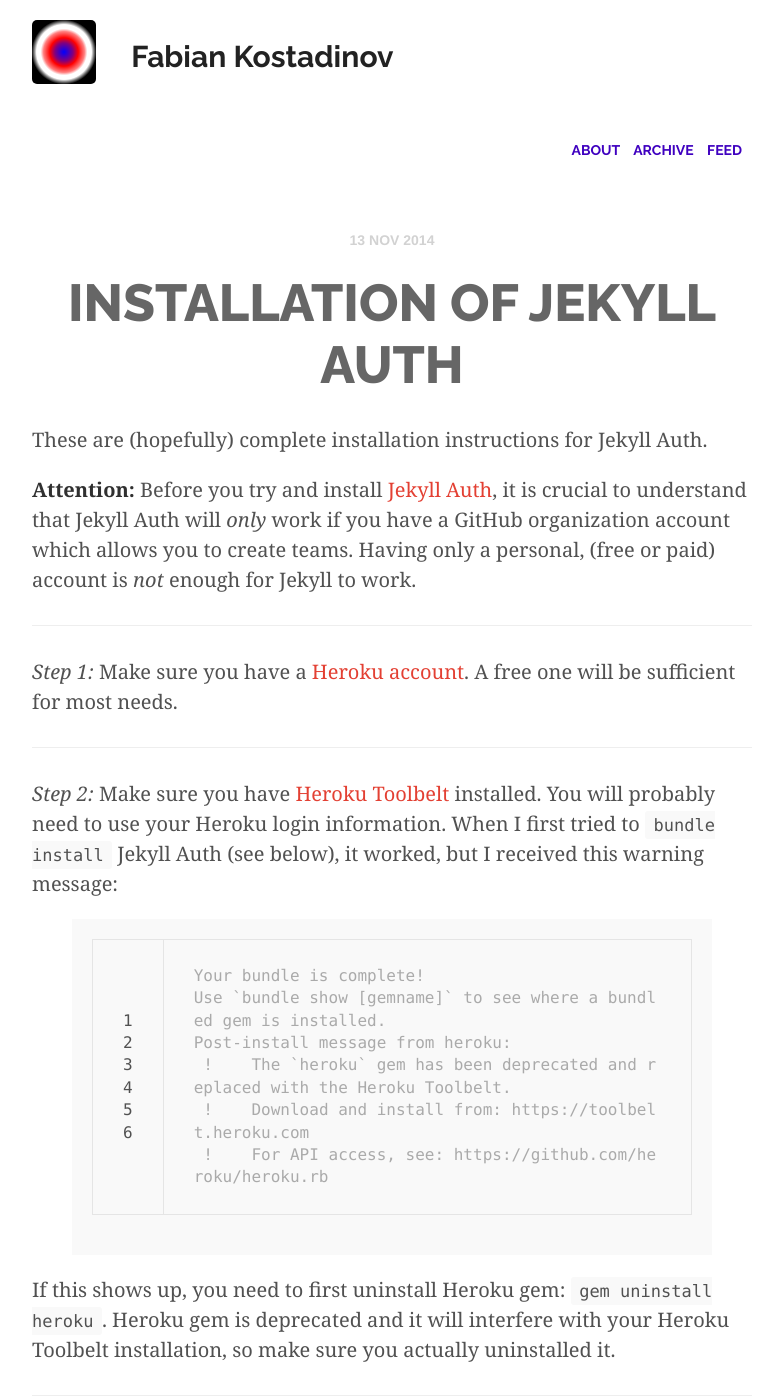
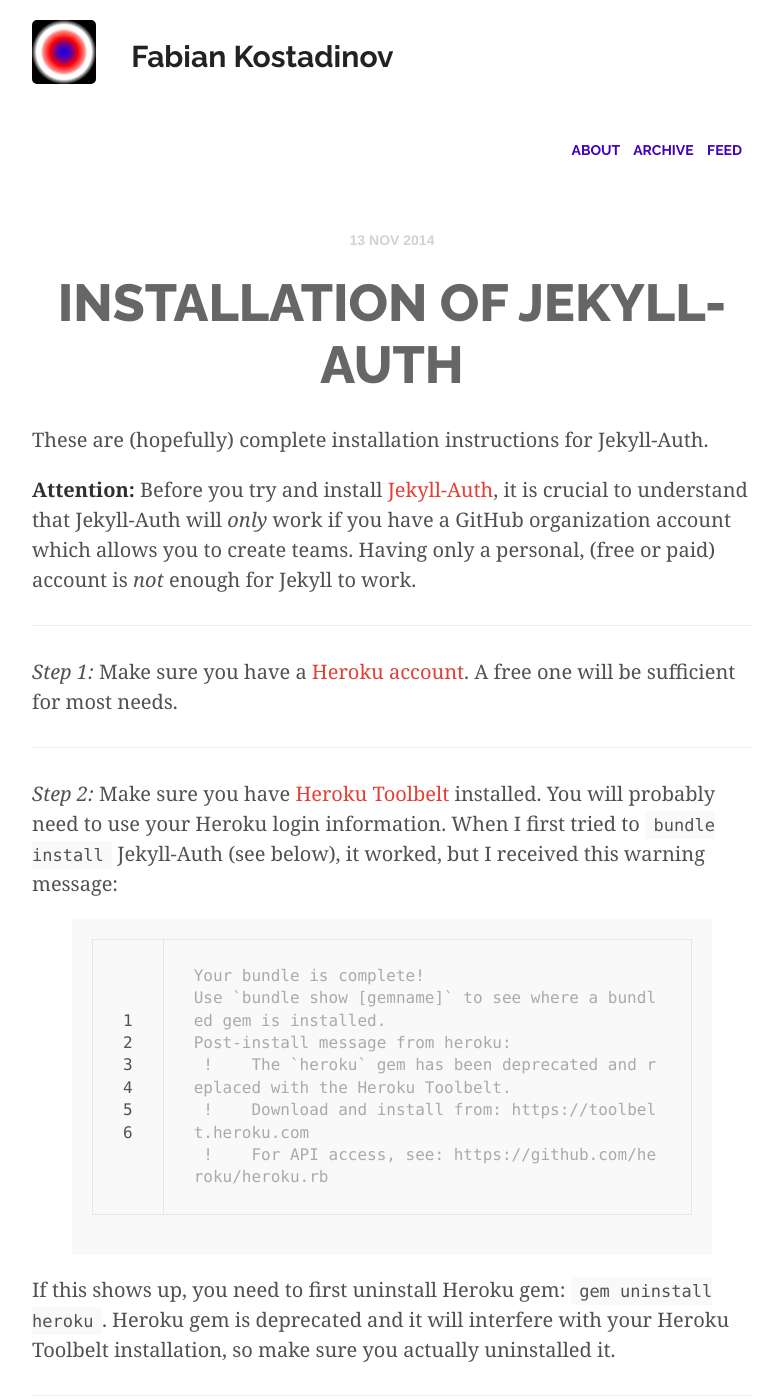
Before and after one commit to fabian-kostadinov/fabian-kostadinov.github.io, a Jekyll site: the page built from _posts/2014-11-13-installation-of-jekyll-auth.md, in a window 1280 px wide and 1400 px high. Shown: the whole window, without its empty margins (248-1031 px from the left). Built offline with Jekyll 4.4.1, drawn with Linux system fonts in a browser that asks for light colours; nearby versions of some CDN libraries; Markdown is read by kramdown in place of the engine named in the settings; some of the changed text lies outside the part shown.

```diff
--- a/_posts/2014-11-13-installation-of-jekyll-auth.md
+++ b/_posts/2014-11-13-installation-of-jekyll-auth.md
@@ -1,11 +1,11 @@
 ---
 layout: post
-title: Installation of Jekyll Auth
+title: Installation of Jekyll-Auth
 tags: [jekyll-auth]
 ---
-These are (hopefully) complete installation instructions for Jekyll Auth.
+These are (hopefully) complete installation instructions for Jekyll-Auth.
 
-__Attention:__ Before you try and install [Jekyll Auth](https://github.com/benbalter/jekyll-auth), it is crucial to understand that Jekyll Auth will _only_ work if you have a GitHub organization account which allows you to create teams. Having only a personal, (free or paid) account is _not_ enough for Jekyll to work.<!--more-->
+__Attention:__ Before you try and install [Jekyll-Auth](https://github.com/benbalter/jekyll-auth), it is crucial to understand that Jekyll-Auth will _only_ work if you have a GitHub organization account which allows you to create teams. Having only a personal, (free or paid) account is _not_ enough for Jekyll to work.<!--more-->
 
 ----
 
@@ -13,7 +13,7 @@ _Step 1:_ Make sure you have a [Heroku account](http://www.heroku.com). A free o
 
 ----
 
-_Step 2:_ Make sure you have [Heroku Toolbelt](https://toolbelt.heroku.com/) installed. You will probably need to use your Heroku login information. When I first tried to <code>bundle install</code> Jekyll Auth (see below), it worked, but I received this warning message:
+_Step 2:_ Make sure you have [Heroku Toolbelt](https://toolbelt.heroku.com/) installed. You will probably need to use your Heroku login information. When I first tried to <code>bundle install</code> Jekyll-Auth (see below), it worked, but I received this warning message:
 {% highlight console linenos %}
 Your bundle is complete!
 Use `bundle show [gemname]` to see where a bundled gem is installed.
@@ -52,7 +52,7 @@ All developers need to register their application before getting started. A regi
 
 ----
 
-_Step 6:_ Make sure you have Ruby installed. Jekyll Auth depends on Ruby (and other stuff).
+_Step 6:_ Make sure you have Ruby installed. Jekyll-Auth depends on Ruby (and other stuff).
 
 ----
 
@@ -61,7 +61,7 @@ _Step 7:_ Make sure you have [Ruby's bundler](http://bundler.io/) installed.
 
 ----
 
-_Step 8:_ Create a local clone of the [Jekyll Auth repository available on GitHub](https://github.com/benbalter/jekyll-auth).
+_Step 8:_ Create a local clone of the [Jekyll-Auth repository available on GitHub](https://github.com/benbalter/jekyll-auth).
 
 ----
 
@@ -131,7 +131,7 @@ Enter the GitHub Team ID. Be aware that you _cannot_ use a private (paid or unpa
 ----
 
 _Step 12:_
-Inside your local clone of Jekyll Auth, create a file named <code>.env</code>. Put the following lines into this file providing your own OAuth2 Client ID, Client Secret and the GitHub Team ID.
+Inside your local clone of Jekyll-Auth, create a file named <code>.env</code>. Put the following lines into this file providing your own OAuth2 Client ID, Client Secret and the GitHub Team ID.
 
 {% highlight console %}
 GITHUB_CLIENT_SECRET=abcdefghijklmnopqrstuvwxyz0123456789
@@ -142,7 +142,7 @@ GITHUB_TEAM_ID=12345
 ----
 
 _Step 13:_
-Before we are ready to push our local clone of Jekyll Auth to the remote Heroku server, we first need to add the Gemfile.lock to the repository:
+Before we are ready to push our local clone of Jekyll-Auth to the remote Heroku server, we first need to add the Gemfile.lock to the repository:
 {% highlight console %}
 git add -f Gemfile.lock
 git commit -m "Added Gemfile.lock"
```
